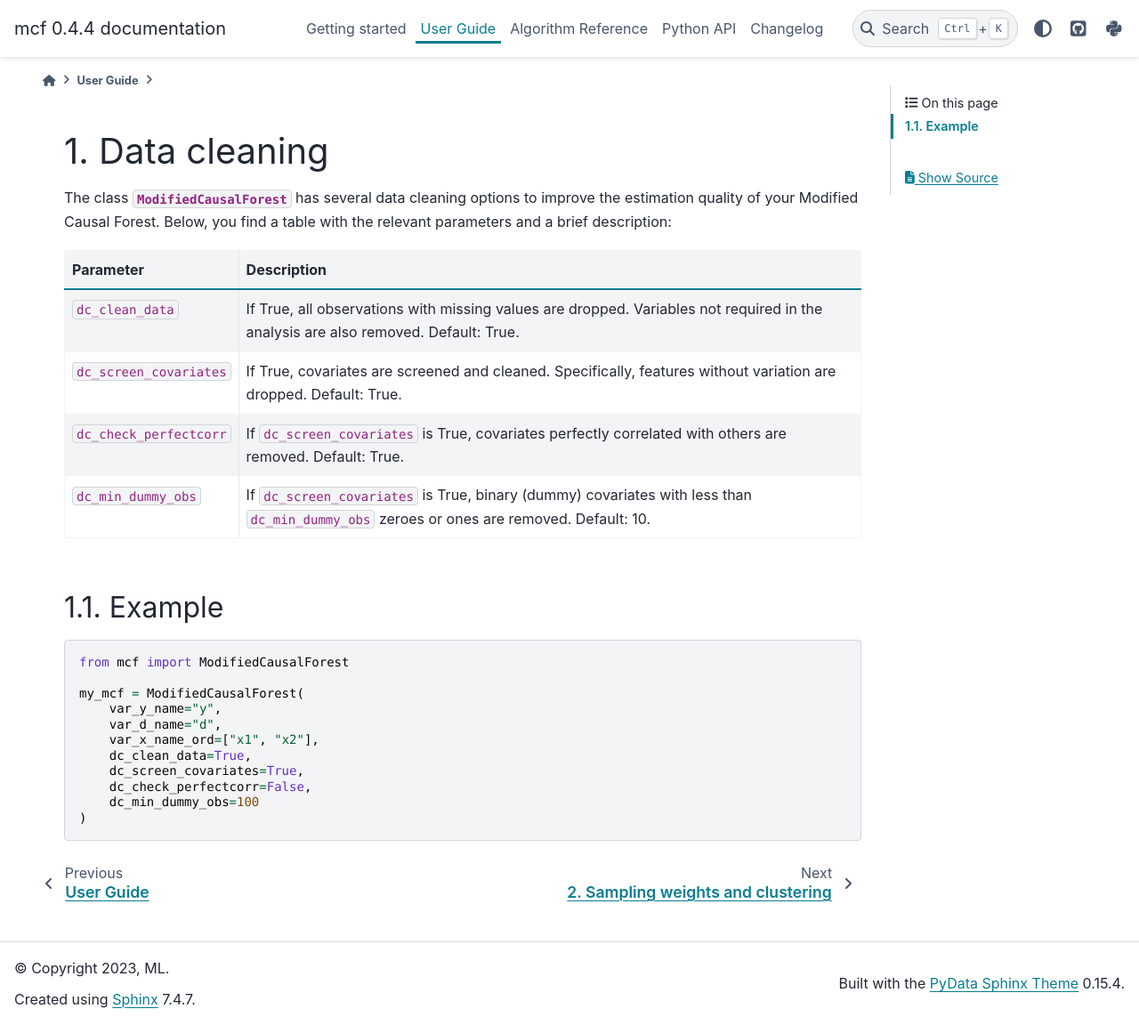
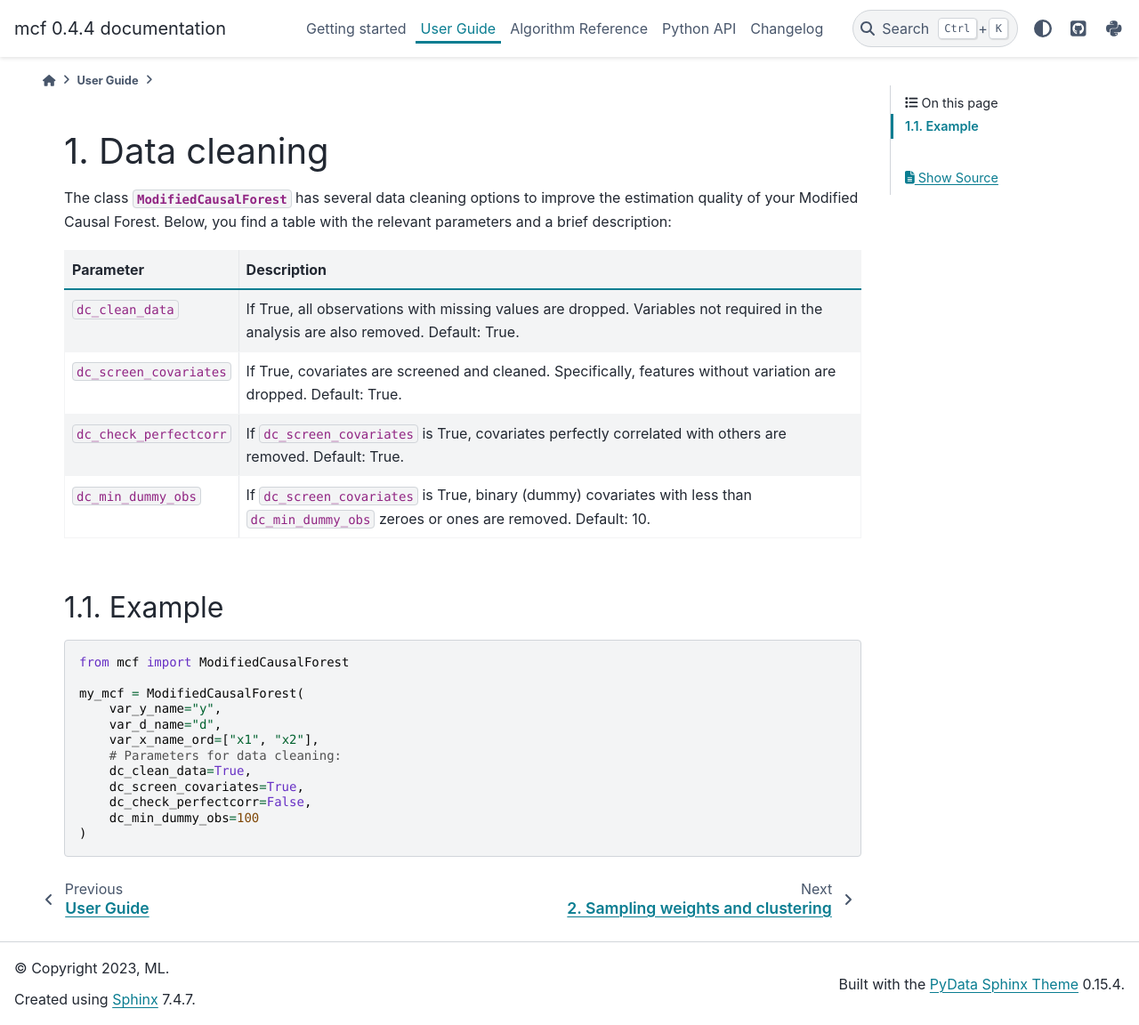
Before and after one commit to MCFpy/mcf, a Sphinx documentation site: the page built from docs/source/user_guide/data_cleaning.rst, in a window 1280 px wide and 1152 px high. Shown: the whole window at 89% size. Built offline with Sphinx 7.4.7 and the PyData theme 0.15.4, drawn with Linux system fonts in a browser that asks for light colours.

Commit message:
Add comment to mark the data cleaning params

```diff
--- a/docs/source/user_guide/data_cleaning.rst
+++ b/docs/source/user_guide/data_cleaning.rst
@@ -26,6 +26,7 @@ Example
         var_y_name="y",
         var_d_name="d",
         var_x_name_ord=["x1", "x2"],
+        # Parameters for data cleaning:
         dc_clean_data=True,
         dc_screen_covariates=True,
         dc_check_perfectcorr=False,
```
